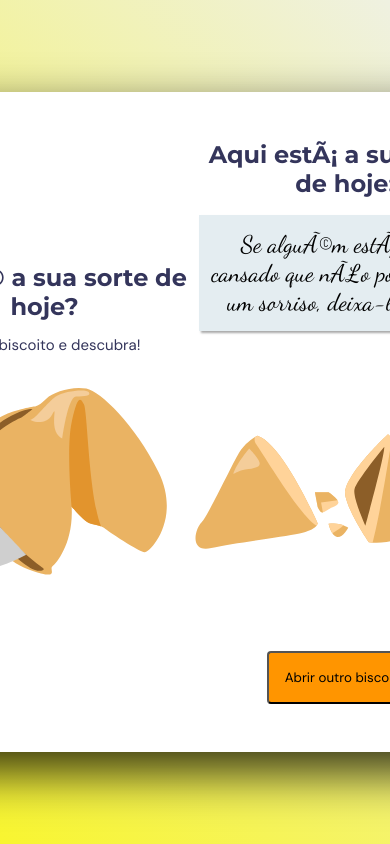
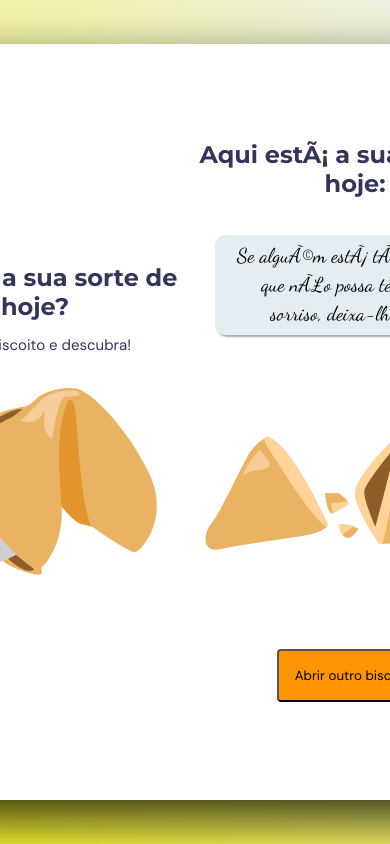
Before and after one commit to SuelenGalhardo/-Fortunecookie, a plain HTML site: page index.html in a window 390 px wide. Shown: the top 844 px of the page. Drawn offline with Linux system fonts and the light colour scheme.

Commit message:
added css

```diff
--- a/style.css
+++ b/style.css
@@ -98,31 +98,35 @@ main {
   line-height: 2.9rem;
   text-align: center;
   color: #34355b;
+  margin-bottom: 20px;
 }
 
-.screen2 img {
-  margin: 4.3rem 0 4.3rem;
+.screen2 img{
+    margin: 4rem;
 }
 
 .screen2 p {
   font-family: "Dancing Script", cursive;
-
   font-weight: 400;
-  font-size: 2.4rem;
+  font-size: 2rem;
   line-height: 2.9rem;
   text-align: center;
   display: flex;
   align-items: center;
-  padding: 1rem;
+  padding: 2rem;
   color: #000;
-  width: 29.3rem;
-  height: 12rem;
-
+  width: 28rem;
+  height: 10rem;
   background: #E4EDF1;
   box-shadow: 0.2rem 0.2rem 0.2rem rgba(85, 85, 85, 0.5);
+  animation: downtop 2s 10ms backwards;
+  border-radius: 10px;
 
-  animation: downtop 2s 10ms backwards;
+transition: all 0.2s;
   /* transition: all 200ms ease-in-out; */
+}
+.screen2 p:hover{
+    transform: scale(1.1);
 }
 
 button{
@@ -141,3 +145,24 @@ button:hover{
     background-color: #e6a141 ;
     transform: scale(1.1);
 }
+@keyframes downtop{
+    0%{
+        opacity: 0;
+        transform: translateY(10rem);
+        width: 0%;
+        font-size: 0;
+    }
+    100%{
+        opacity: 1;
+        transform: translateY(0);
+    }
+}
+
+@media (max-width: 720px) {
+
+    .screen1, .screen2{
+        width: 32rem;
+
+        margin: 4.8rem 0;
+    }
+}
```
